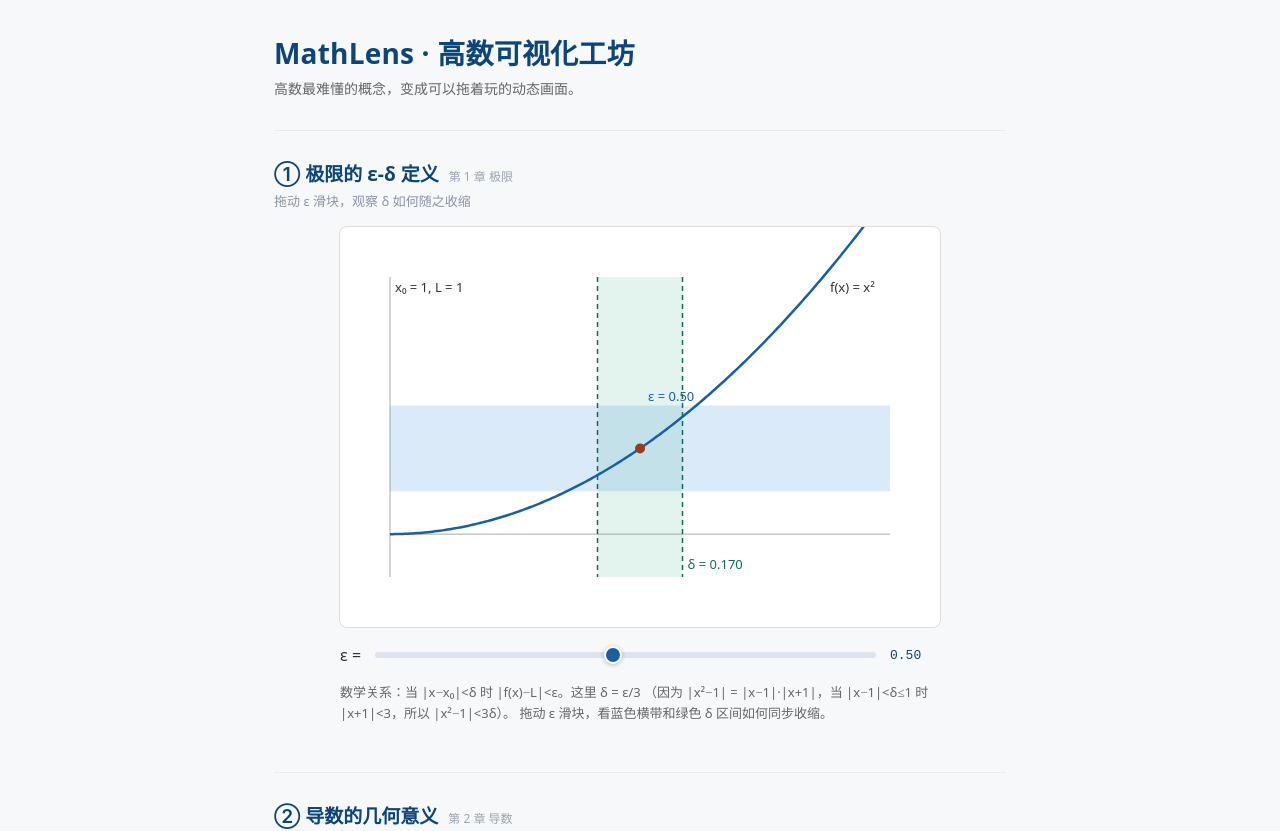
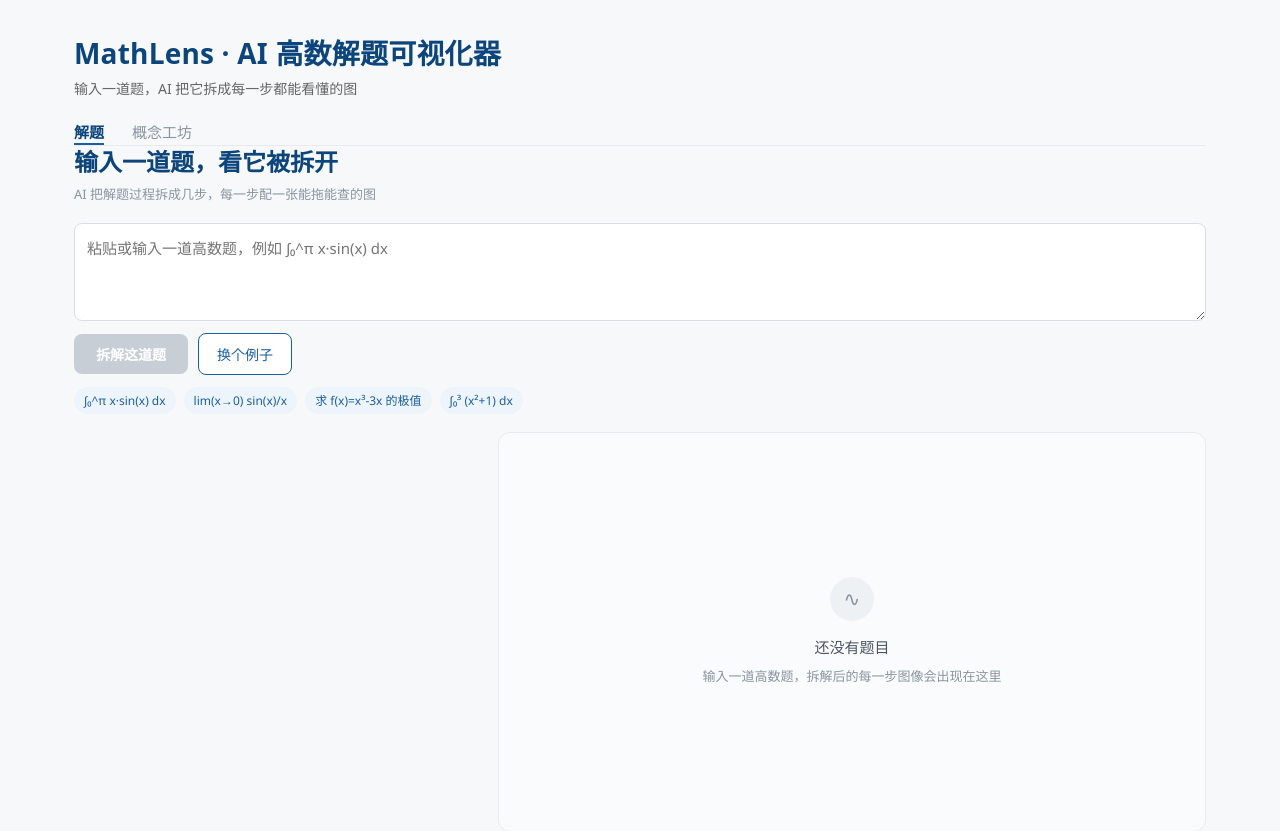
Before and after one commit to Silas-Sloy/math-viz-workshop, a React (Vite) app: page / in a window 1280 px wide. Shown: the top 831 px of the page. Built offline with nearby package versions, Linux system fonts and the light colour scheme.

Commit message:
feat: App 双Tab接线（解题/概念工坊）+ 更新P5提示词为3积木版

```diff
--- a/src/App.jsx
+++ b/src/App.jsx
@@ -1,9 +1,10 @@
+import { useState } from 'react'
 import EpsilonDelta from './components/visualizer/EpsilonDelta'
 import TangentApproach from './components/visualizer/TangentApproach'
 import PlotCanvas from './components/plot/PlotCanvas'
+import ProblemSolver from './components/solver/ProblemSolver'
 import './App.css'
 
-// 引擎自检用的临时预览：证明"任意表达式都能画"，P4 主界面接入后会被替换
 const PREVIEW_SPEC = {
   expr: 'x*sin(x)',
   domain: [-6, 6],
@@ -15,7 +16,6 @@
   return <PlotCanvas spec={PREVIEW_SPEC} height={380} />
 }
 
-// 模块清单：后续新增积木只需往这里加一行，布局自动生效
 const sections = [
   {
     key: 'limit',
@@ -40,24 +40,14 @@
   },
 ]
 
-function App() {
+const TABS = [
+  { key: 'solver', label: '解题' },
+  { key: 'workshop', label: '概念工坊' },
+]
+
+function ConceptWorkshop() {
   return (
-    <div
-      style={{
-        maxWidth: 780,
-        margin: '0 auto',
-        padding: '32px 24px 64px',
-      }}
-    >
-      <header style={{ marginBottom: 8 }}>
-        <h1 style={{ color: '#0C447C', fontSize: 28, fontWeight: 600, letterSpacing: 0.2 }}>
-          MathLens · 高数可视化工坊
-        </h1>
-        <p style={{ color: '#666', fontSize: 14, marginTop: 6 }}>
-          高数最难懂的概念，变成可以拖着玩的动态画面。
-        </p>
-      </header>
-
+    <div>
       {sections.map(({ key, chapter, title, desc, Comp }, i) => (
         <section
           key={key}
@@ -79,4 +69,72 @@
   )
 }
 
+function App() {
+  const [tab, setTab] = useState('solver')
+  const isSolver = tab === 'solver'
+
+  return (
+    <div
+      style={{
+        maxWidth: isSolver ? 1180 : 780,
+        margin: '0 auto',
+        padding: '32px 24px 64px',
+      }}
+    >
+      <header style={{ marginBottom: 8 }}>
+        <h1 style={{ color: '#0C447C', fontSize: 28, fontWeight: 600, letterSpacing: 0.2 }}>
+          MathLens · AI 高数解题可视化器
+        </h1>
+        <p style={{ color: '#666', fontSize: 14, marginTop: 6 }}>
+          输入一道题，AI 把它拆成每一步都能看懂的图
+        </p>
+      </header>
+
+      <nav
+        role="tablist"
+        aria-label="模式切换"
+        style={{
+          display: 'flex',
+          alignItems: 'flex-end',
+          gap: 28,
+          marginTop: 24,
+          paddingBottom: 10,
+          borderBottom: '1px solid #e8eaed',
+        }}
+      >
+        {TABS.map(({ key, label }) => {
+          const active = tab === key
+          return (
+            <button
+              key={key}
+              type="button"
+              role="tab"
+              aria-selected={active}
+              onClick={() => setTab(key)}
+              style={{
+                marginBottom: -10,
+                padding: 0,
+                border: 'none',
+                borderBottom: `2px solid ${active ? '#185FA5' : 'transparent'}`,
+                background: 'none',
+                color: active ? '#0C447C' : '#8a94a2',
+                fontSize: 15,
+                fontWeight: active ? 700 : 400,
+                lineHeight: 1.4,
+                fontFamily: 'inherit',
+                cursor: 'pointer',
+                transition: 'color .15s ease',
+              }}
+            >
+              {label}
+            </button>
+          )
+        })}
+      </nav>
+
+      {isSolver ? <ProblemSolver /> : <ConceptWorkshop />}
+    </div>
+  )
+}
+
 export default App
```
Also changed, not shown: 1 other file (tests, documents, lock files or other folders).
